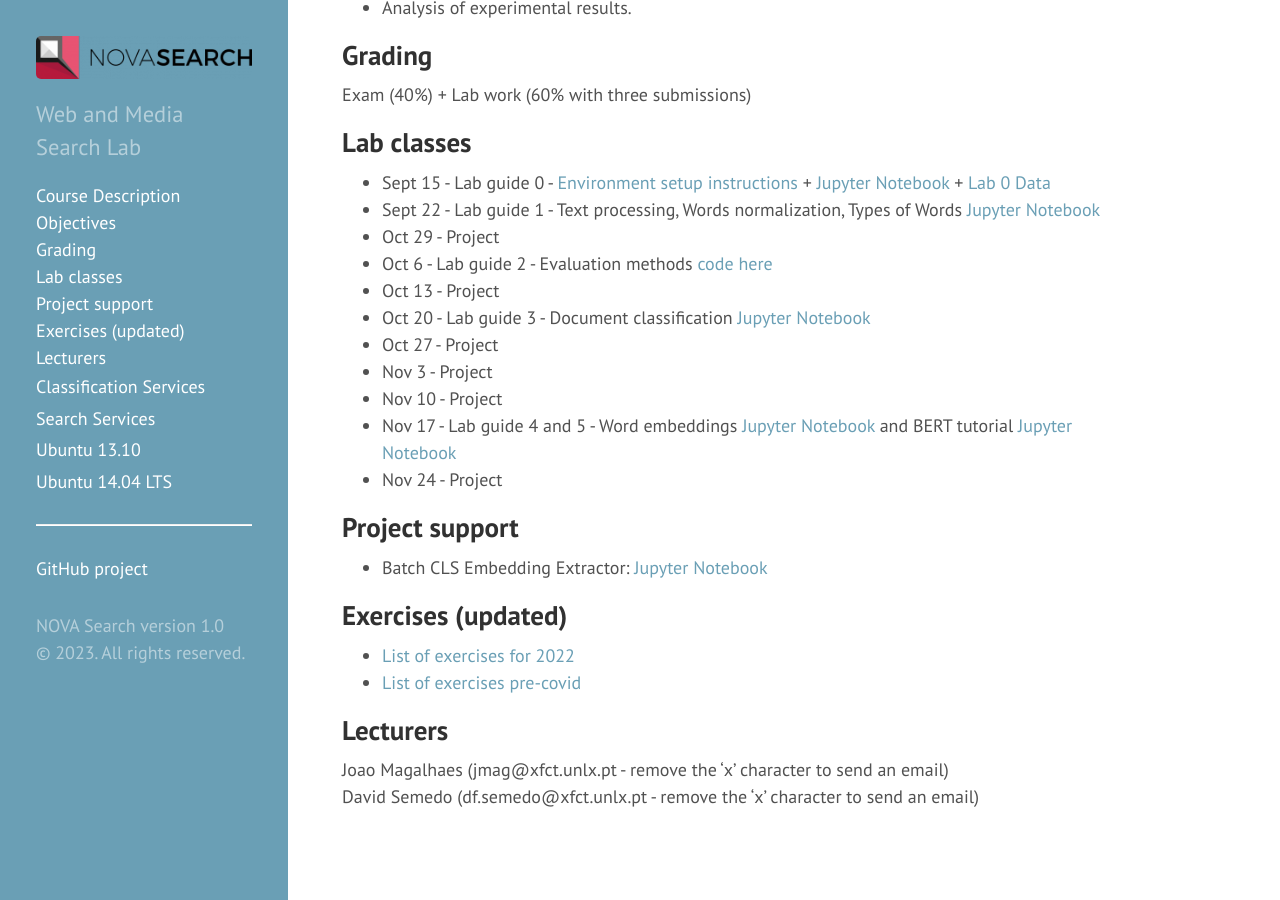
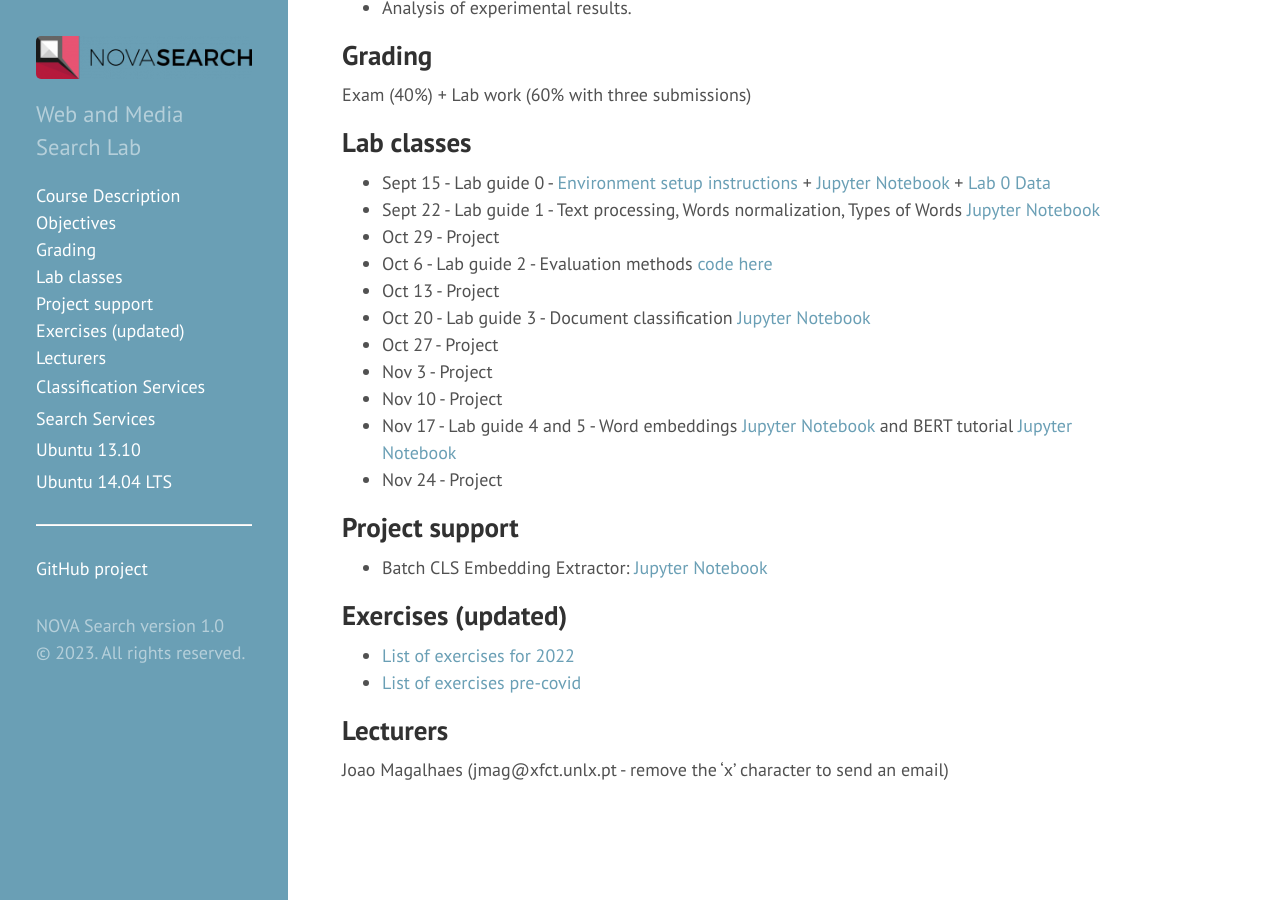
Before and after one commit to novasearch/wiki.novasearch.org, a Jekyll site: the page built from wiki/courses/NLP-IR_2023.md, in a window 1280 px wide and 900 px high, scrolled down 722 px. Built offline with Jekyll 4.4.1, drawn with Linux system fonts in a browser that asks for light colours.

Commit message:
Update NLP-IR_2023.md

```diff
--- a/wiki/courses/NLP-IR_2023.md
+++ b/wiki/courses/NLP-IR_2023.md
@@ -44,4 +44,3 @@ Exam (40%) + Lab work (60% with three submissions)
 
 ## Lecturers
 Joao Magalhaes (jmag@xfct.unlx.pt - remove the 'x' character to send an email) <br>
-David Semedo  (df.semedo@xfct.unlx.pt - remove the 'x' character to send an email)
```
